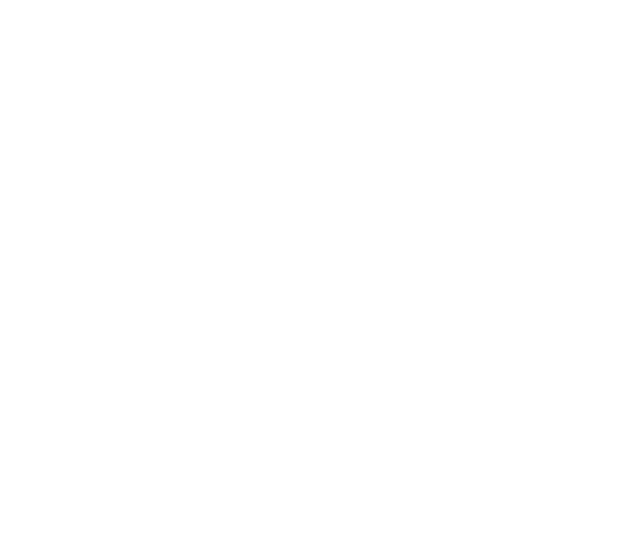
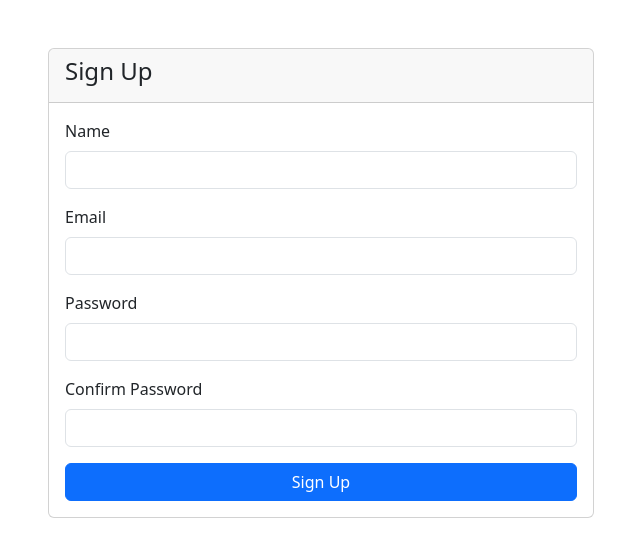
Before and after one commit to mukundpasi/ReactClassB8, a React (Create React App) app in the folder myapp/: page /signup in a window 1280 px wide. Before the commit this address had no page. Shown: the top 556 px of the page, without its empty margins (319-959 px from the left). Built offline with nearby package versions, Linux system fonts and the light colour scheme.

Commit message:
- Add Header - Login Page - SignUp Page

```diff
--- a/myapp/package.json
+++ b/myapp/package.json
@@ -8,6 +8,7 @@
     "@testing-library/user-event": "^13.5.0",
     "react": "^18.2.0",
     "react-dom": "^18.2.0",
+    "react-icons": "^4.9.0",
     "react-router-dom": "^6.11.2",
     "react-scripts": "5.0.1",
     "web-vitals": "^2.1.4"
--- a/myapp/src/App.js
+++ b/myapp/src/App.js
@@ -1,36 +1,18 @@
 import React, { useState } from "react";
 import "./App.css";
-import Hello from "./component/Hello";
-import LandingPage from "./component/LandingPage";
-import Header from "./component/Header";
-import Footer from "./component/Footer";
-import Contactus from "./component/Contacts";
+import MainPage from "./component/MainPage";
+import Login from "./component/Login";
+import SignUp from "./component/SignUp";
 import { Routes, Route } from "react-router-dom";
 
 function App() {
-  // const contactDetails = {
-  //   name: "Mukund Pasi ",
-  //   phone: "9998030410",
-  //   email: "mukpas999@gmail.com"
-  // }
-
-  // let obj = {
-  //   name : "Mukund",
-  //   age :"30",
-  //   copyright : "MyCopyright"
-  // }
-  const [name, setName] = useState("Hero");
-  const [viewPage, setViewPage] = useState(true);
 
   return (
     <div>
-      {/* <Header name={name} setName={setName } setViewPage={setViewPage} viewPage={viewPage}></Header> */}
-      {/* <Footer name={name}></Footer> */}
-
-      {/* <Contactus contactDetails={contactDetails}></Contactus> */}
-
       <Routes>
-        <Route path="/" element={<LandingPage />} />
+        <Route path="/" element={<MainPage/>} />
+        <Route path="/login" element={<Login/>} />
+        <Route path="/signup" element={<SignUp/>} />
       </Routes>
     </div>
   );
--- a/myapp/src/component/Contacts.js
+++ /dev/null
@@ -1,13 +0,0 @@
-import React from 'react'
-
-export default function contactus(props) {
-    console.log(props.contactDetails);
-  return (
-    <div>
-        Name : {props.contactDetails.name} <br></br>
-        Phone : {props.contactDetails.phone} <br></br>
-        email : {props.contactDetails.email} <br></br>
-
-    </div>
-  )
-}
--- a/myapp/src/component/Footer.js
+++ /dev/null
@@ -1,5 +0,0 @@
-import React from "react";
-
-export default function Footer({ name }) {
-  return <div>I Am Footer and Name was : {name}</div>;
-}
--- a/myapp/src/component/Header.js
+++ b/myapp/src/component/Header.js
@@ -1,20 +1,59 @@
-import React from "react";
-// import "./Header.css";
-import Title from "./subcomponent/Title";
+import React from 'react';
+import { Link } from 'react-router-dom';
+import { FaHome, FaSignInAlt, FaUserPlus, FaShoppingCart, FaSearch } from 'react-icons/fa'; // Import icons from Font Awesome
+import 'bootstrap/dist/css/bootstrap.min.css';
 
-export default function Header({ name, setName, viewPage, setViewPage }) {
-  function handleClick() {
-    setName("Herovired");
-    setViewPage(false);
-  }
-
+export default function Header() {
   return (
-    <>
-      <div>
-        this is my header name is : {name}
-        <button onClick={handleClick}>Change Name</button>
-        {viewPage ? <Title></Title> : null}
+    <header className="bg-primary text-white">
+      <div className="container">
+        <div className="row align-items-center">
+          <div className="col">
+            <div className="logo">
+              <h3 style={{ fontSize: '24px' }}>Mukund Pasi</h3> {/* Increase font size */}
+            </div>
+          </div>
+          <div className="col">
+            <div className="input-group">
+              <input type="text" className="form-control" placeholder="Search" />
+              <button className="btn btn-light">
+                <FaSearch style={{ fontSize: '20px' }} /> {/* Increase icon size */}
+                Search
+              </button>
+            </div>
+          </div>
+          <div className="col-auto">
+            <nav className="navbar">
+              <ul className="nav-items list-inline">
+                <li className="nav-item list-inline-item">
+                  <Link to="/" className="nav-link text-white" style={{ fontSize: '18px' }}>
+                    <FaHome className="mr-2" /> {/* Add home icon */}
+                    Home
+                  </Link>
+                </li>
+                <li className="nav-item list-inline-item">
+                  <Link to="/login" className="nav-link text-white" style={{ fontSize: '18px' }}>
+                    <FaSignInAlt className="mr-2" /> {/* Add login icon */}
+                    Login
+                  </Link>
+                </li>
+                <li className="nav-item list-inline-item">
+                  <Link to="/signup" className="nav-link text-white" style={{ fontSize: '18px' }}>
+                    <FaUserPlus className="mr-2" /> {/* Add signup icon */}
+                    Sign Up
+                  </Link>
+                </li>
+                <li className="nav-item list-inline-item cart">
+                  <Link to="/cart" className="nav-link text-white" style={{ fontSize: '18px' }}>
+                    <FaShoppingCart className="mr-2" /> {/* Add cart icon */}
+                    Cart
+                  </Link>
+                </li>
+              </ul>
+            </nav>
+          </div>
+        </div>
       </div>
-    </>
+    </header>
   );
 }
--- a/myapp/src/component/Hello.js
+++ /dev/null
@@ -1,7 +0,0 @@
-export default function Hello() {
-    return (
-      <>
-        Hello World!
-      </>
-    );
-  }
--- /dev/null
+++ b/myapp/src/component/Login.js
@@ -0,0 +1,37 @@
+import React from 'react';
+import 'bootstrap/dist/css/bootstrap.min.css'; // Import Bootstrap CSS
+
+export default function Login() {
+  return (
+    <div className="container mt-5">
+      <div className="row justify-content-center">
+        <div className="col-md-6">
+          <div className="card login-card">
+            <div className="card-body">
+              <h4 className="card-title text-center mb-4">Login</h4>
+              <form>
+                <div className="mb-3">
+                  <label htmlFor="email" className="form-label">Email</label>
+                  <input type="email" className="form-control" id="email" />
+                </div>
+                <div className="mb-3">
+                  <label htmlFor="password" className="form-label">Password</label>
+                  <input type="password" className="form-control" id="password" />
+                </div>
+                <div className="d-grid">
+                  <button type="submit" className="btn btn-primary btn-block">Login</button>
+                </div>
+                <div className="text-center mt-3">
+                  <a href="#" className="text-decoration-none">Forgot password?</a>
+                </div>
+              </form>
+            </div>
+            <div className="card-footer text-center">
+              Don't have an account? <a href="#" className="text-decoration-none">Sign up</a>
+            </div>
+          </div>
+        </div>
+      </div>
+    </div>
+  );
+}
--- /dev/null
+++ b/myapp/src/component/MainPage.js
@@ -0,0 +1,12 @@
+import React from 'react';
+import Header from './Header';
+import LandingPage from './LandingPage';
+
+export default function MainPage() {
+  return (
+    <div>
+      <Header />
+      <LandingPage />
+    </div>
+  );
+}
--- /dev/null
+++ b/myapp/src/component/SignUp.js
@@ -0,0 +1,59 @@
+import React from "react";
+import "bootstrap/dist/css/bootstrap.min.css"; // Import Bootstrap CSS
+
+export default function SignUp() {
+  return (
+    <div className="container mt-5">
+      <div className="row justify-content-center">
+        <div className="col-md-6">
+          <div className="card">
+            <div className="card-header">
+              <h4>Sign Up</h4>
+            </div>
+            <div className="card-body">
+              <form>
+                <div className="mb-3">
+                  <label htmlFor="name" className="form-label">
+                    Name
+                  </label>
+                  <input type="text" className="form-control" id="name" />
+                </div>
+                <div className="mb-3">
+                  <label htmlFor="email" className="form-label">
+                    Email
+                  </label>
+                  <input type="email" className="form-control" id="email" />
+                </div>
+                <div className="mb-3">
+                  <label htmlFor="password" className="form-label">
+                    Password
+                  </label>
+                  <input
+                    type="password"
+                    className="form-control"
+                    id="password"
+                  />
+                </div>
+                <div className="mb-3">
+                  <label htmlFor="confirmPassword" className="form-label">
+                    Confirm Password
+                  </label>
+                  <input
+                    type="password"
+                    className="form-control"
+                    id="confirmPassword"
+                  />
+                </div>
+                <div className="d-grid">
+                  <button type="submit" className="btn btn-primary">
+                    Sign Up
+                  </button>
+                </div>
+              </form>
+            </div>
+          </div>
+        </div>
+      </div>
+    </div>
+  );
+}
--- a/myapp/src/component/subcomponent/Title.js
+++ /dev/null
@@ -1,7 +0,0 @@
-import React from 'react'
-
-export default function Title() {
-  return (
-    <div>This is Title Component</div>
-  )
-}
```
Also changed, not shown: myapp/src/component/Header.css (deleted, +0 -11 lines), myapp/src/component/LandingPage.js (+39 -22 lines), 1 other file (tests, documents, lock files or other folders).
